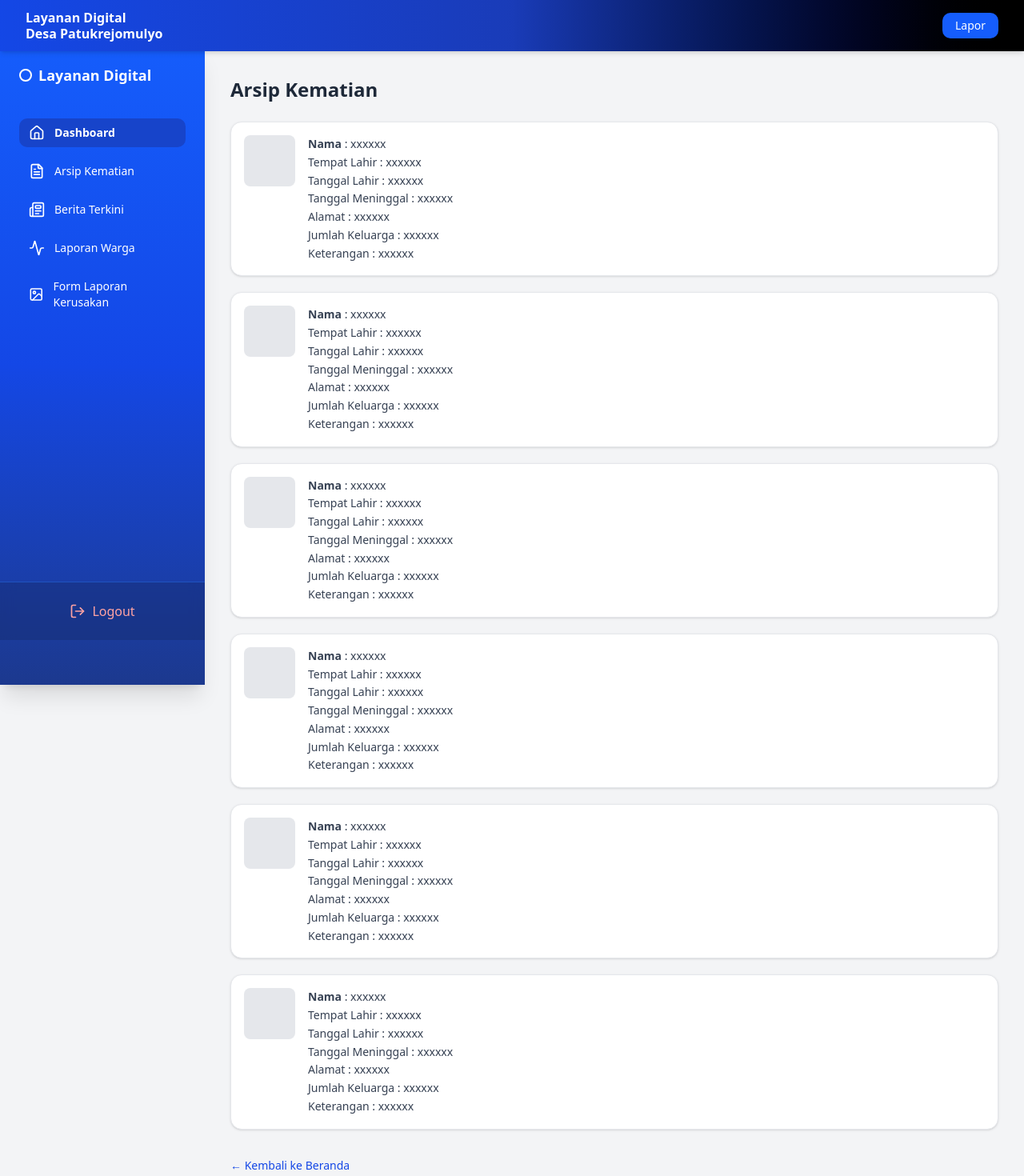
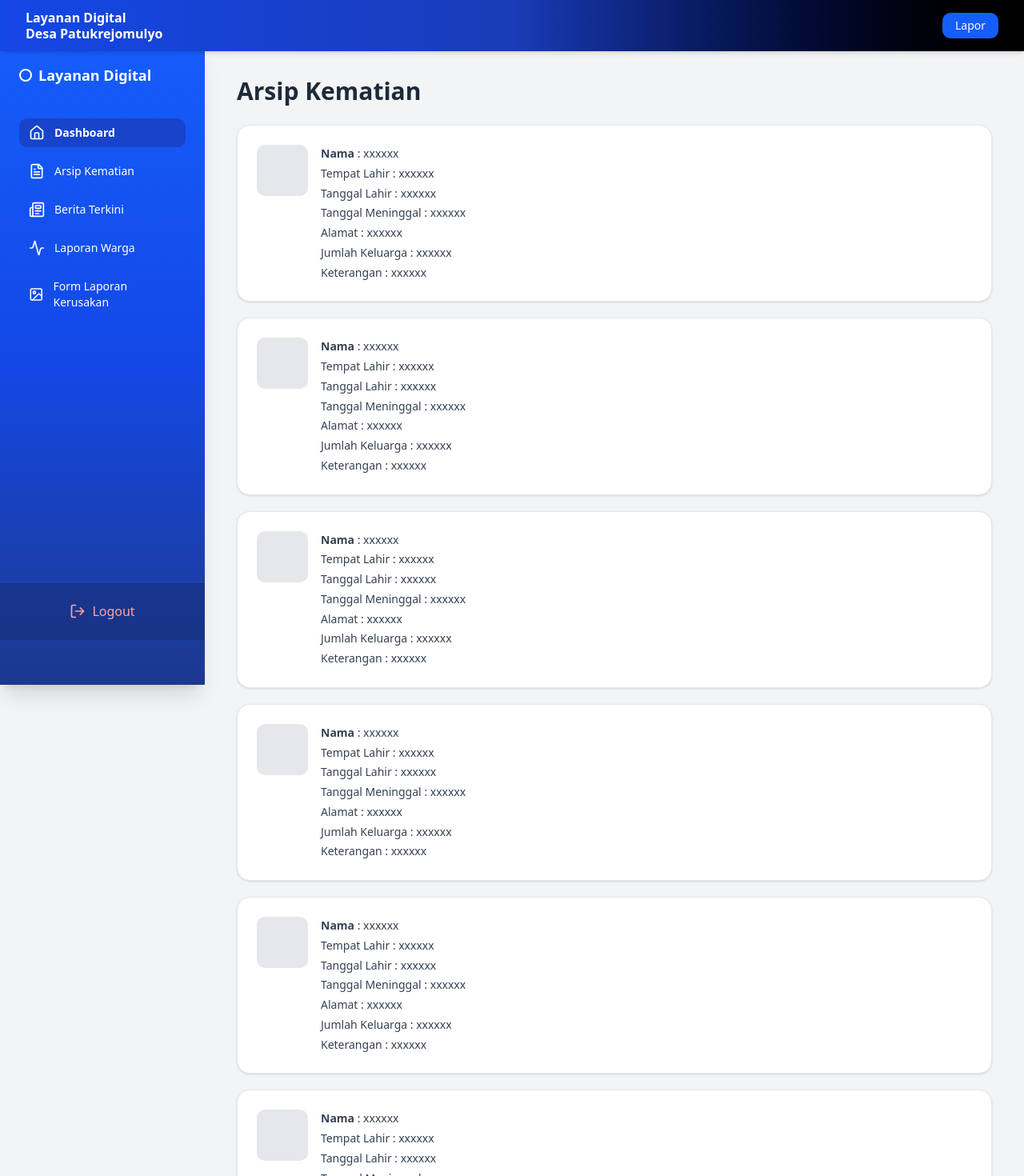
Before and after one commit to BLUKANG-TSX-KEBUMEN/Blukang-Frontend, a Next.js app: page /information in a window 1280 px wide. Shown: the top 1470 px of the page at 80% size. Built offline with nearby package versions, Linux system fonts and the light colour scheme.

Commit message:
membuat tampilan di menu arsip kematian

```diff
--- a/src/app/(user)/information/page.tsx
+++ b/src/app/(user)/information/page.tsx
@@ -1,13 +1,13 @@
 'use client'
 
 import React, { useState } from 'react'
-import Header from '../../../components/header' // Pastikan path sesuai lokasi file Header.tsx
+import Header from '../../../components/header' // Pastikan path sesuai lokasi Header.tsx
 import Link from 'next/link'
 
 const InformationPage = () => {
   const [isOpen, setIsOpen] = useState(false)
 
-  // Data dummy (nanti bisa diganti API/fetch data sebenarnya)
+  // Data dummy (bisa diganti dengan API/fetch real data)
   const dataKematian = Array(6).fill({
     nama: 'xxxxxx',
     tempatLahir: 'xxxxxx',
@@ -20,36 +20,34 @@ const InformationPage = () => {
 
   return (
     <div className="min-h-screen bg-gray-100 flex flex-col">
-      {/* Header */}
+      {/* === Header === */}
       <Header isOpen={isOpen} setIsOpen={setIsOpen} />
 
-      {/* Konten utama */}
-      <main className="flex flex-col flex-1 mt-[64px] md:ml-64 p-4 md:p-8">
-        <h1 className="text-2xl font-semibold mb-6 text-gray-800">
+      {/* === Konten utama === */}
+      <main className="flex flex-col flex-1 mt-[64px] md:ml-64 px-4 sm:px-6 lg:px-10 py-8">
+        {/* Judul halaman */}
+        <h1 className="text-2xl md:text-3xl font-semibold text-gray-800 mb-6">
           Arsip Kematian
         </h1>
 
-        {/* Kartu Arsip */}
+        {/* Daftar arsip */}
         <div className="flex flex-col gap-5">
           {dataKematian.map((item, i) => (
             <div
               key={i}
-              className="bg-white rounded-xl shadow-sm border border-gray-200 p-4 flex items-start gap-4"
+              className="bg-white rounded-2xl shadow-sm border border-gray-200 p-4 sm:p-6 flex items-start gap-4 hover:shadow-md transition-all"
             >
-              <div className="w-16 h-16 bg-gray-200 rounded-md flex-shrink-0" />
-              <div className="text-sm text-gray-700 leading-relaxed">
+              {/* Foto/Placeholder */}
+              <div className="w-16 h-16 bg-gray-200 rounded-lg flex-shrink-0" />
+
+              {/* Informasi detail */}
+              <div className="text-sm text-gray-700 leading-relaxed space-y-0.5">
                 <p>
                   <strong>Nama</strong> : {item.nama}
                 </p>
-                <p>
-                  Tempat Lahir : {item.tempatLahir}
-                </p>
-                <p>
-                  Tanggal Lahir : {item.tanggalLahir}
-                </p>
-                <p>
-                  Tanggal Meninggal : {item.tanggalMeninggal}
-                </p>
+                <p>Tempat Lahir : {item.tempatLahir}</p>
+                <p>Tanggal Lahir : {item.tanggalLahir}</p>
+                <p>Tanggal Meninggal : {item.tanggalMeninggal}</p>
                 <p>Alamat : {item.alamat}</p>
                 <p>Jumlah Keluarga : {item.jumlahKeluarga}</p>
                 <p>Keterangan : {item.keterangan}</p>
@@ -59,10 +57,10 @@ const InformationPage = () => {
         </div>
 
         {/* Tombol kembali */}
-        <div className="mt-8">
+        <div className="mt-10 text-center md:text-left">
           <Link
             href="/home"
-            className="text-blue-700 hover:underline font-medium text-sm"
+            className="inline-flex items-center gap-1 text-blue-700 hover:text-blue-800 hover:underline font-medium text-sm"
           >
             ← Kembali ke Beranda
           </Link>
```
